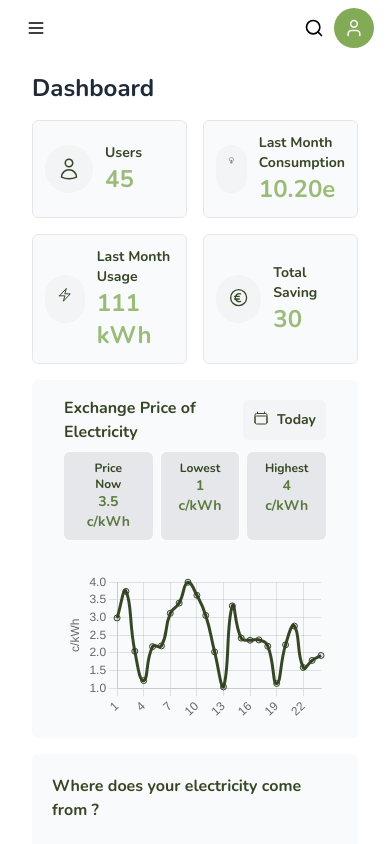
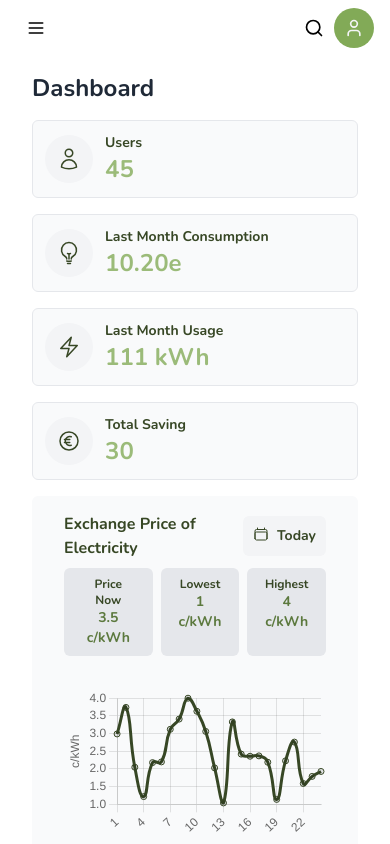
Before and after one commit to behong1999/EnPals, a React (Vite) app: page / in a window 390 px wide. Built offline with nearby package versions, Linux system fonts and the light colour scheme.

Commit message:
fix dashboard responsive

```diff
--- a/src/components/dashboard/UserSummary.tsx
+++ b/src/components/dashboard/UserSummary.tsx
@@ -30,7 +30,7 @@ const contentData = [
 
 const UserSummary = () => {
   return (
-    <div className="grid grid-cols-2 lg:grid-cols-3 gap-4 w-full">
+    <div className="grid sm:grid-cols-2 lg:grid-cols-3 gap-4 w-full">
       {contentData.map((data) => (
         <div
           key={data.title}
```
